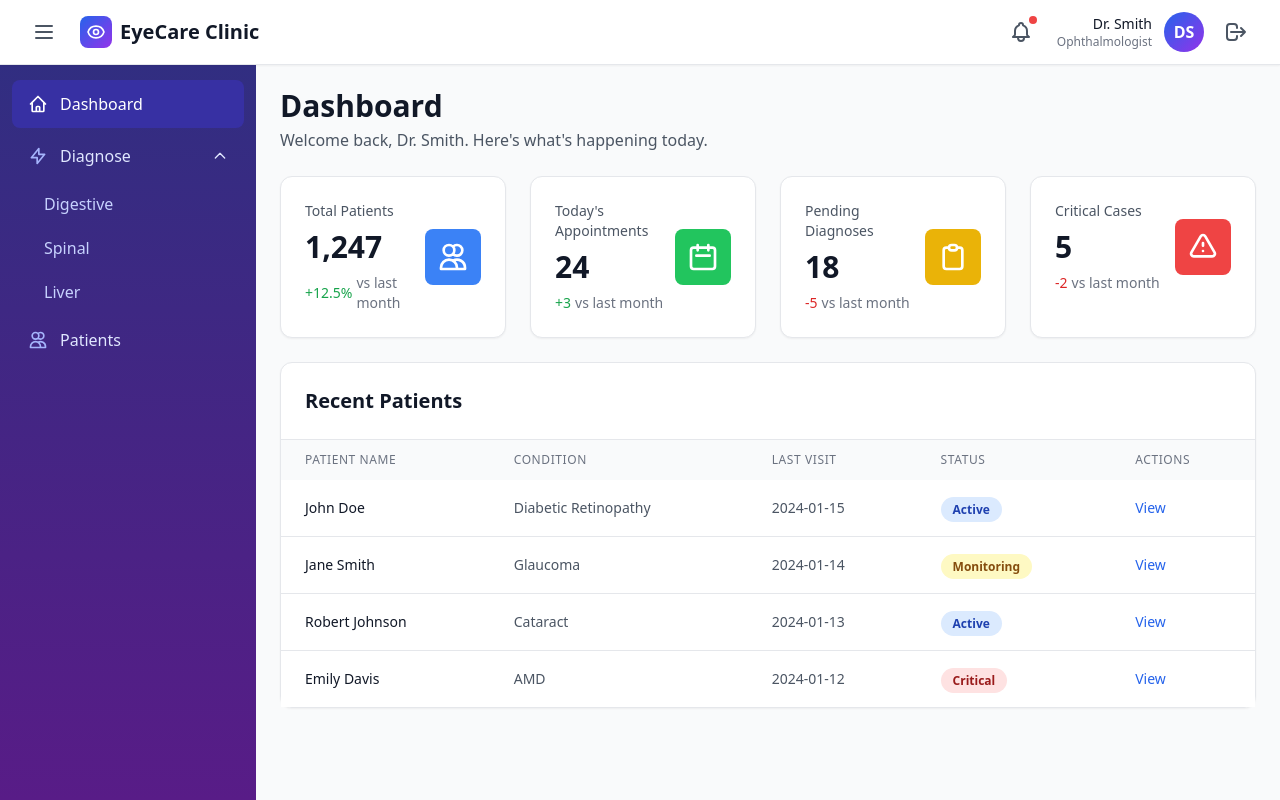
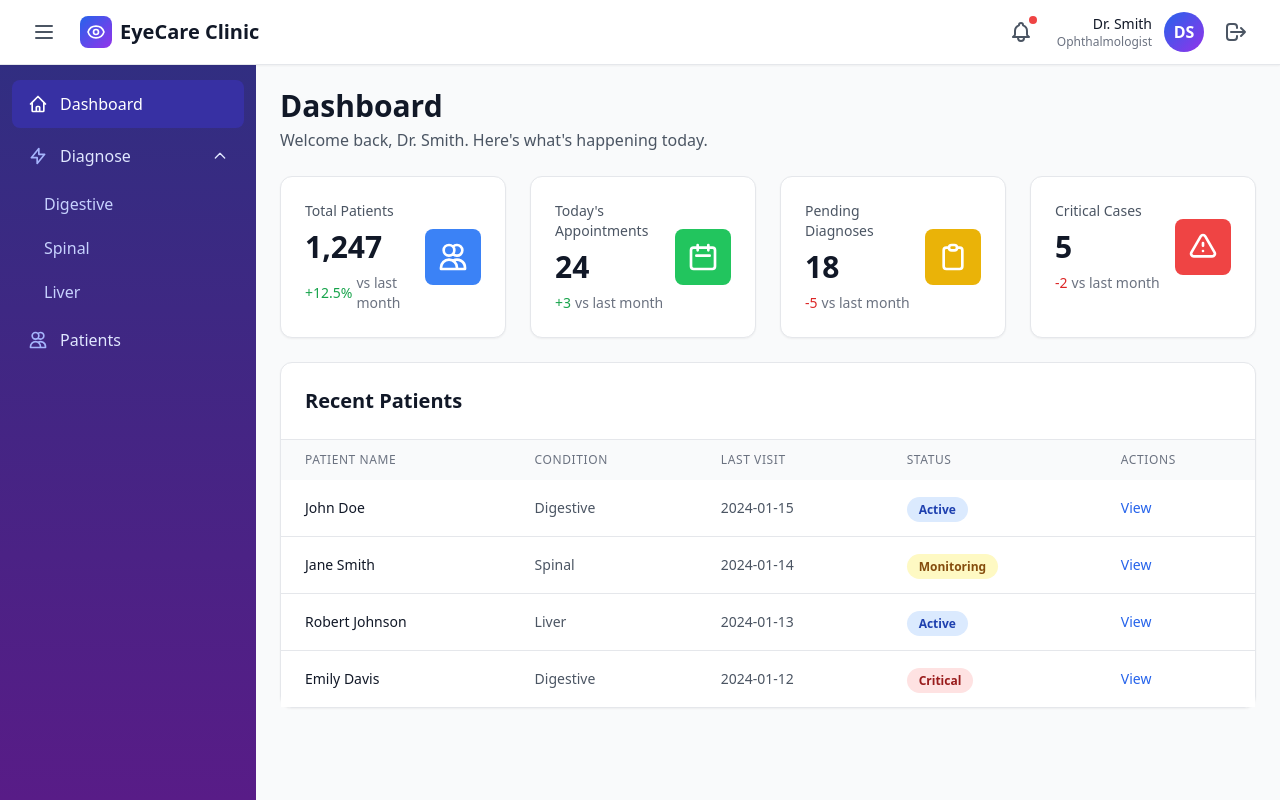
Before and after one commit to oshanLahiru0307/research_project, a React (Vite) app in the folder frontend/: page /dashboard in a window 1280 px wide. Built offline with nearby package versions, Linux system fonts and the light colour scheme; sample sign-in values are in the browser's storage.

Commit message:
dashboard is updated

```diff
--- a/frontend/src/pages/Dashboard.jsx
+++ b/frontend/src/pages/Dashboard.jsx
@@ -51,10 +51,10 @@ function Dashboard() {
   ]
 
   const recentPatients = [
-    { id: 1, name: 'John Doe', condition: 'Diabetic Retinopathy', date: '2024-01-15', status: 'Active' },
-    { id: 2, name: 'Jane Smith', condition: 'Glaucoma', date: '2024-01-14', status: 'Monitoring' },
-    { id: 3, name: 'Robert Johnson', condition: 'Cataract', date: '2024-01-13', status: 'Active' },
-    { id: 4, name: 'Emily Davis', condition: 'AMD', date: '2024-01-12', status: 'Critical' },
+    { id: 1, name: 'John Doe', condition: 'Digestive', date: '2024-01-15', status: 'Active' },
+    { id: 2, name: 'Jane Smith', condition: 'Spinal', date: '2024-01-14', status: 'Monitoring' },
+    { id: 3, name: 'Robert Johnson', condition: 'Liver', date: '2024-01-13', status: 'Active' },
+    { id: 4, name: 'Emily Davis', condition: 'Digestive', date: '2024-01-12', status: 'Critical' },
   ]
 
   return (
```
